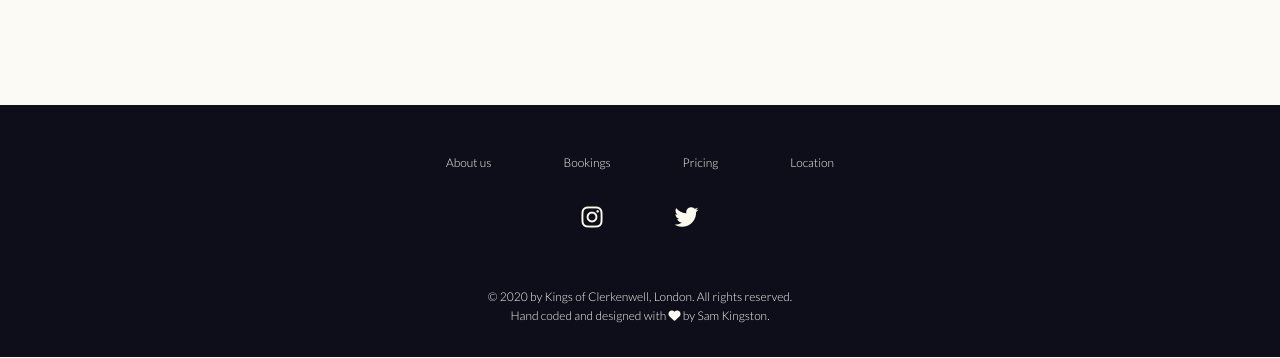
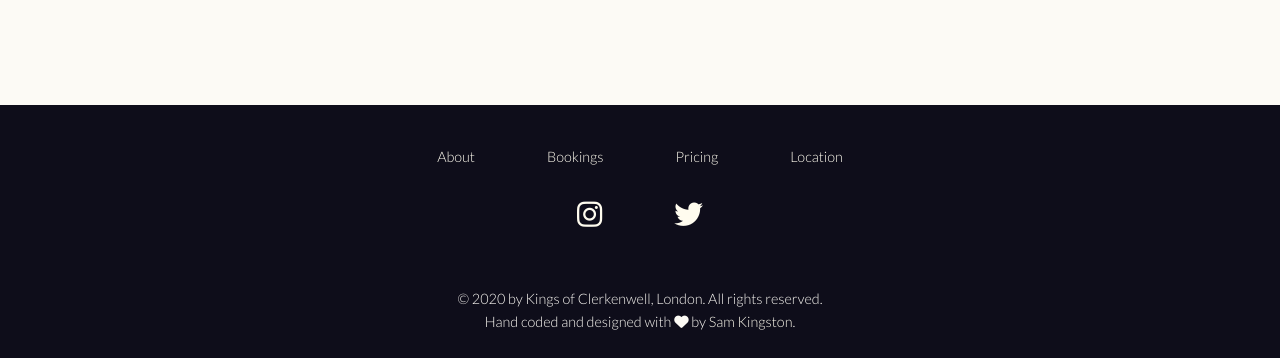
Before and after one commit to s-kngstn/barbershop-template, a website: page index.html in a window 1280 px wide. Shown: the part 2829-3187 px from the top of the page. Drawn offline with Linux system fonts and the light colour scheme; a web font is replaced by a local one.

Commit message:
footer link name change

```diff
--- a/index.html
+++ b/index.html
@@ -173,7 +173,7 @@
   <footer class="footer">
 
     <ul class="footer__list">
-      <li class="footer__item"><a class="footer__link" href="#services">About us</a></li>
+      <li class="footer__item"><a class="footer__link" href="#services">About</a></li>
       <li class="footer__item"><a class="footer__link" href="#hairdressers">Bookings</a></li>
       <li class="footer__item"><a class="footer__link" href="#popup">Pricing</a></li>
       <li class="footer__item"><a class="footer__link" href="#findus">Location</a></li>
--- a/sass/_footer.scss
+++ b/sass/_footer.scss
@@ -5,8 +5,8 @@
   background-color: $color-primary-dark;
   color: $color-off-white;
   font-family: $font-secondary;
-  font-size: 1.5rem;
-  padding: 4rem;
+  font-size: 1.8rem;
+  padding: 3rem;
 
   &__list {
     display: flex;
```
Also changed, not shown: css/style.css.
